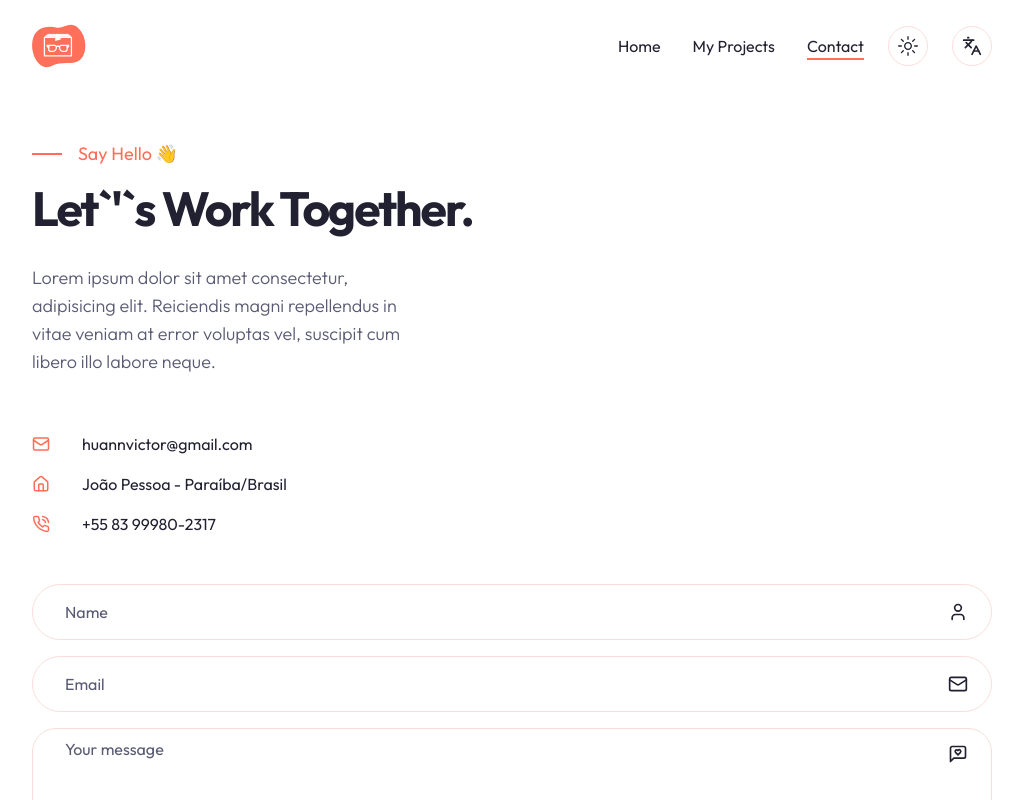
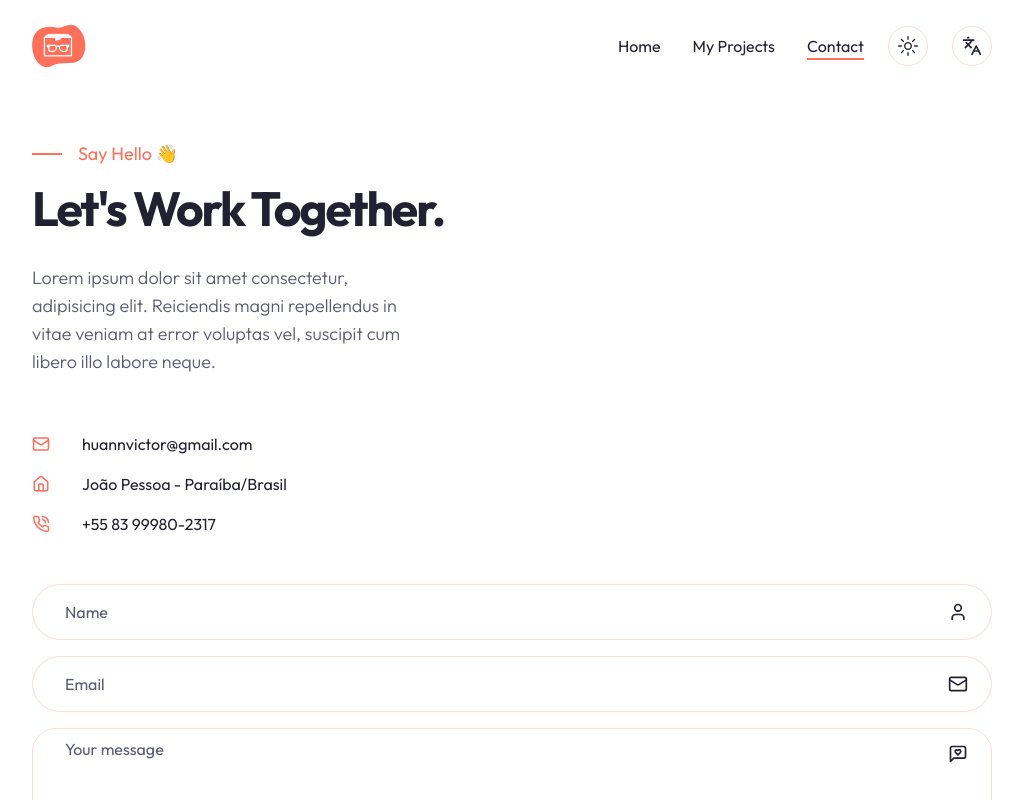
Before and after one commit to huannvictor/huannalmeida-dev, a Next.js app: page /contact in a window 1280 px wide. Shown: the top 800 px of the page, without its empty margins (128-1151 px from the left). Built offline with nearby package versions, Linux system fonts and the light colour scheme.

Commit message:
Update page.tsx

```diff
--- a/app/contact/page.tsx
+++ b/app/contact/page.tsx
@@ -12,7 +12,7 @@ const Contact = () => {
               <span className="w-[30px] h-[2px] bg-primary" />
               Say Hello 👋
             </div>
-            <h1 className="h1 max-w-md mb-8">Let`&apos;`s Work Together.</h1>
+            <h1 className="h1 max-w-md mb-8">Let&apos;s Work Together.</h1>
             <p className="subtitle max-w-[400px]">
               Lorem ipsum dolor sit amet consectetur, adipisicing elit.
               Reiciendis magni repellendus in vitae veniam at error voluptas
```
